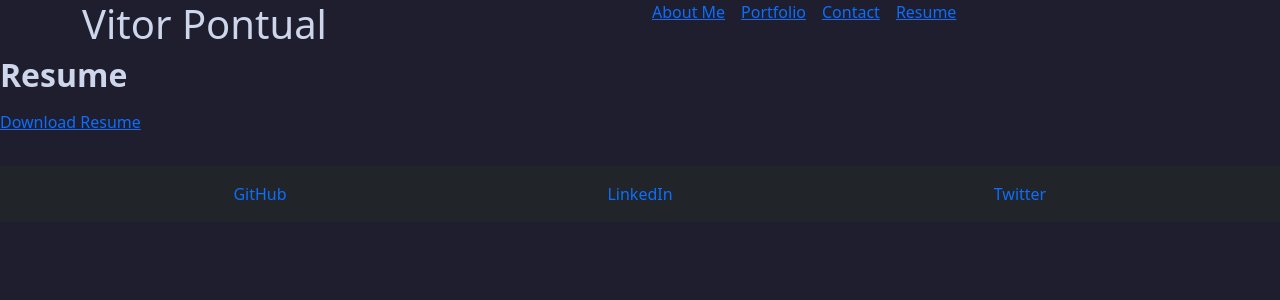
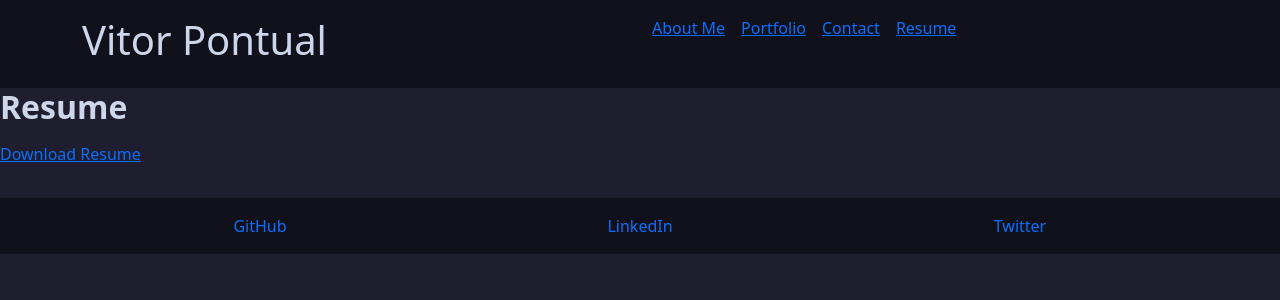
Before and after one commit to vpontual/react-portfolio, a React (Vite) app in the folder client/: page /resume in a window 1280 px wide. Shown: the top 300 px of the page. Built offline with nearby package versions, Linux system fonts and the light colour scheme.

Commit message:
added a header and footer color

```diff
--- a/client/src/components/Footer/Footer.jsx
+++ b/client/src/components/Footer/Footer.jsx
@@ -1,6 +1,11 @@
 const Footer = () => {
+  const footerStyle = {
+    backgroundColor: "#11111b",
+    padding: "1rem",
+  };
+
   return (
-    <footer className="footer bg-dark text-center py-3">
+    <footer style={footerStyle} className="text-center py-3">
       <div className="container">
         <div className="row">
           <div className="col-md-4">
--- a/client/src/components/Header/Header.jsx
+++ b/client/src/components/Header/Header.jsx
@@ -1,8 +1,13 @@
 import Navigation from "../Navigation/Navigation";
 
 const Header = () => {
+  const headerStyle = {
+    backgroundColor: "#11111b",
+    padding: "1rem",
+  };
+
   return (
-    <header>
+    <header style={headerStyle}>
       <nav>
         <div className="container">
           <div className="row">
```
